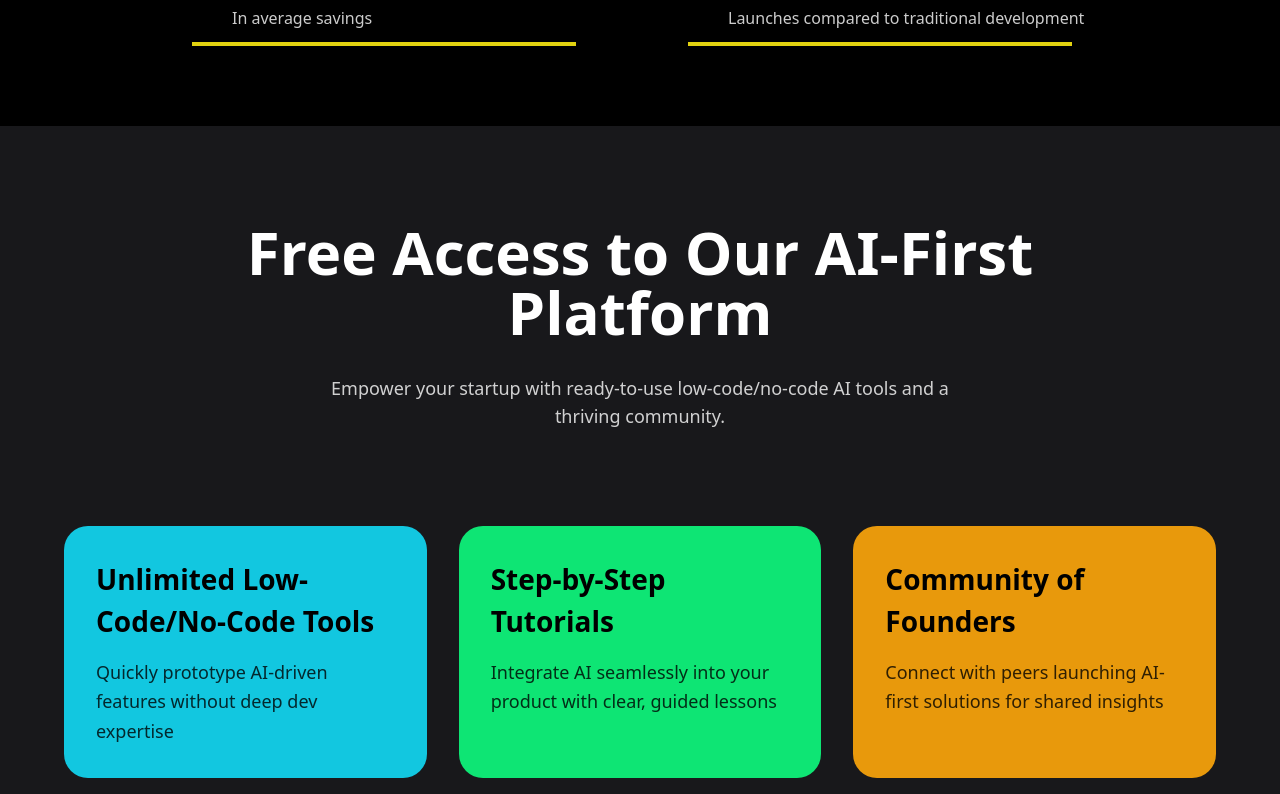
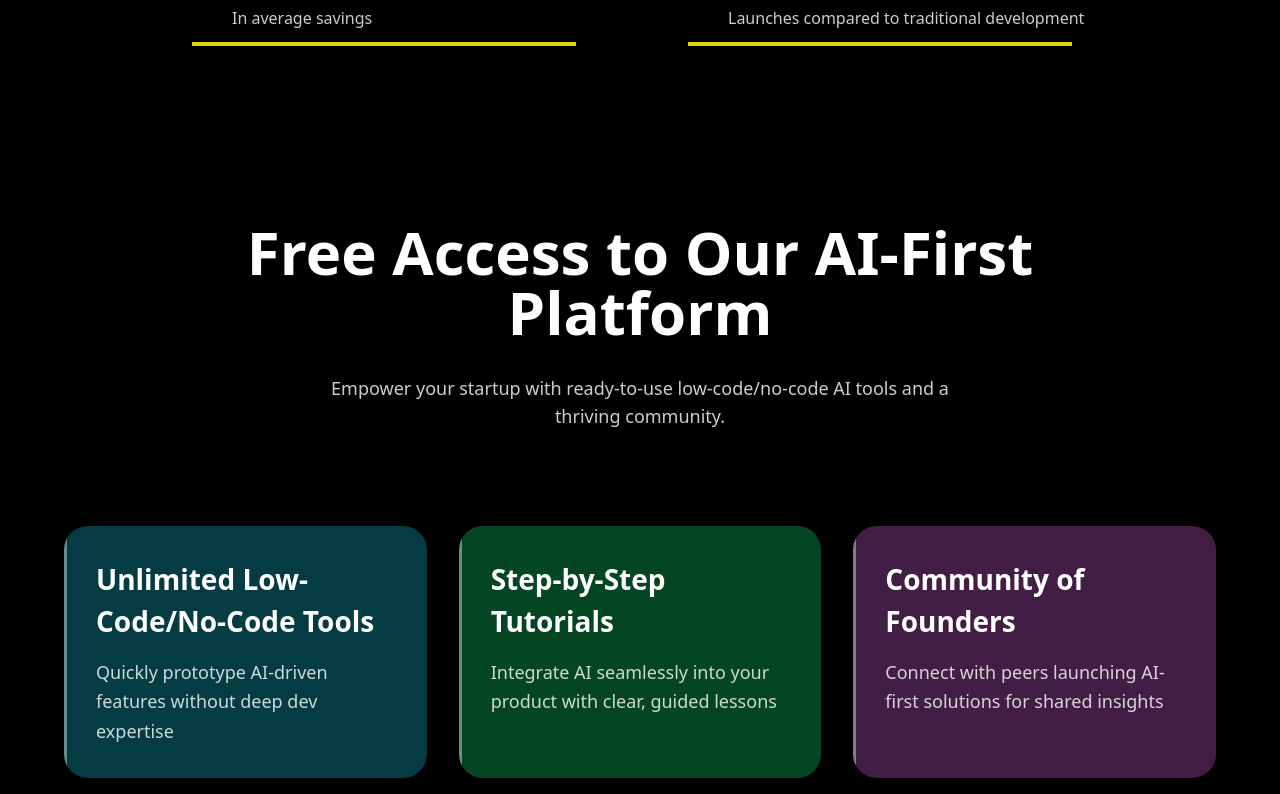
Before and after one commit to SuibhneOFoighil/molus-landing-page, a Next.js app: page / in a window 1280 px wide. Shown: the part 3966-4760 px from the top of the page. Built offline with nearby package versions, Linux system fonts and the light colour scheme.

Commit message:
Update Solution component with refined color scheme and animated line effects

```diff
--- a/components/Solution.tsx
+++ b/components/Solution.tsx
@@ -69,19 +69,19 @@ export function Solution() {
     {
       title: "Unlimited Low-Code/No-Code Tools",
       description: "Quickly prototype AI-driven features without deep dev expertise",
-      color: "#12C7E0",
+      color: "rgba(18, 199, 224, 0.3)", // Blue at 30% opacity
       delay: 1.8
     },
     {
       title: "Step-by-Step Tutorials",
       description: "Integrate AI seamlessly into your product with clear, guided lessons",
-      color: "#0EE574",
+      color: "rgba(14, 229, 116, 0.3)", // Green at 30% opacity
       delay: 2.1
     },
     {
       title: "Community of Founders",
       description: "Connect with peers launching AI-first solutions for shared insights",
-      color: "#E8990C",
+      color: "rgba(220, 100, 226, 0.3)", // Purple at 30% opacity
       delay: 2.4
     }
   ]
@@ -93,7 +93,7 @@ export function Solution() {
         initial={{ opacity: 0 }}
         animate={isInView ? { opacity: 1 } : { opacity: 0 }}
         transition={{ duration: 0.5 }}
-        className="px-6 py-24 bg-black text-white"
+        className="px-6 py-24 bg-black text-white relative"
       >
         <div className="max-w-7xl mx-auto">
           <motion.div
@@ -140,14 +140,14 @@ export function Solution() {
         </div>
       </motion.section>
 
-      {/* Second Section - Grey background */}
+      {/* Second Section - Same black background */}
       <motion.section
         initial={{ opacity: 0 }}
         animate={isInView ? { opacity: 1 } : { opacity: 0 }}
         transition={{ duration: 0.5 }}
-        className="px-6 py-24 bg-zinc-900 text-white"
+        className="px-6 py-24 bg-black text-white relative"
       >
-        <div className="max-w-7xl mx-auto">
+        <div className="max-w-7xl mx-auto relative">
           <motion.h2
             initial={{ y: 20, opacity: 0 }}
             animate={isInView ? { y: 0, opacity: 1 } : { y: 20, opacity: 0 }}
@@ -173,13 +173,27 @@ export function Solution() {
                 initial={{ y: 20, opacity: 0 }}
                 animate={isInView ? { y: 0, opacity: 1 } : { y: 20, opacity: 0 }}
                 transition={{ delay: benefit.delay, duration: 0.5 }}
-                className="rounded-[24px] p-8 h-full"
+                className="relative rounded-[24px] p-8 h-full"
                 style={{ backgroundColor: benefit.color }}
               >
-                <h3 className="text-[28px] font-bold mb-4 text-black">
+                {/* Masked Line Animation Container */}
+                <div className="absolute left-0 top-0 w-full h-full overflow-hidden rounded-[24px]">
+                  <motion.div
+                    initial={{ scaleY: 0 }}
+                    animate={isInView ? { scaleY: 1 } : { scaleY: 0 }}
+                    transition={{
+                      delay: benefit.delay + 0.4,
+                      duration: 0.5,
+                      ease: [0.215, 0.61, 0.355, 1] // Custom easing for smoother animation
+                    }}
+                    className="absolute left-0 top-0 w-[3px] h-full bg-white/40 origin-top"
+                  />
+                </div>
+
+                <h3 className="text-[28px] font-bold mb-4 text-white">
                   {benefit.title}
                 </h3>
-                <p className="text-[18px] leading-relaxed text-black/80">
+                <p className="text-[18px] leading-relaxed text-white/80">
                   {benefit.description}
                 </p>
               </motion.div>
```
